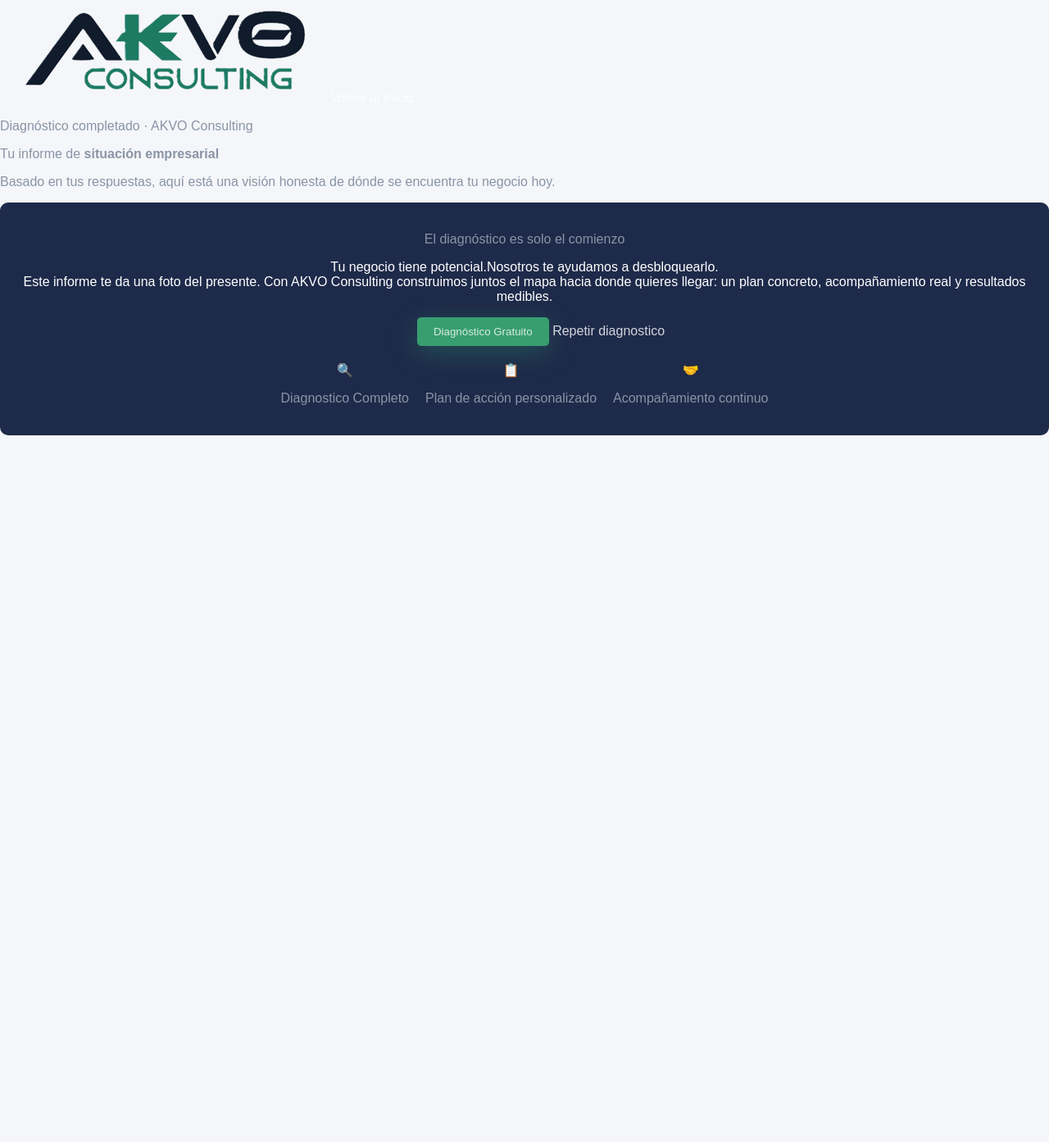
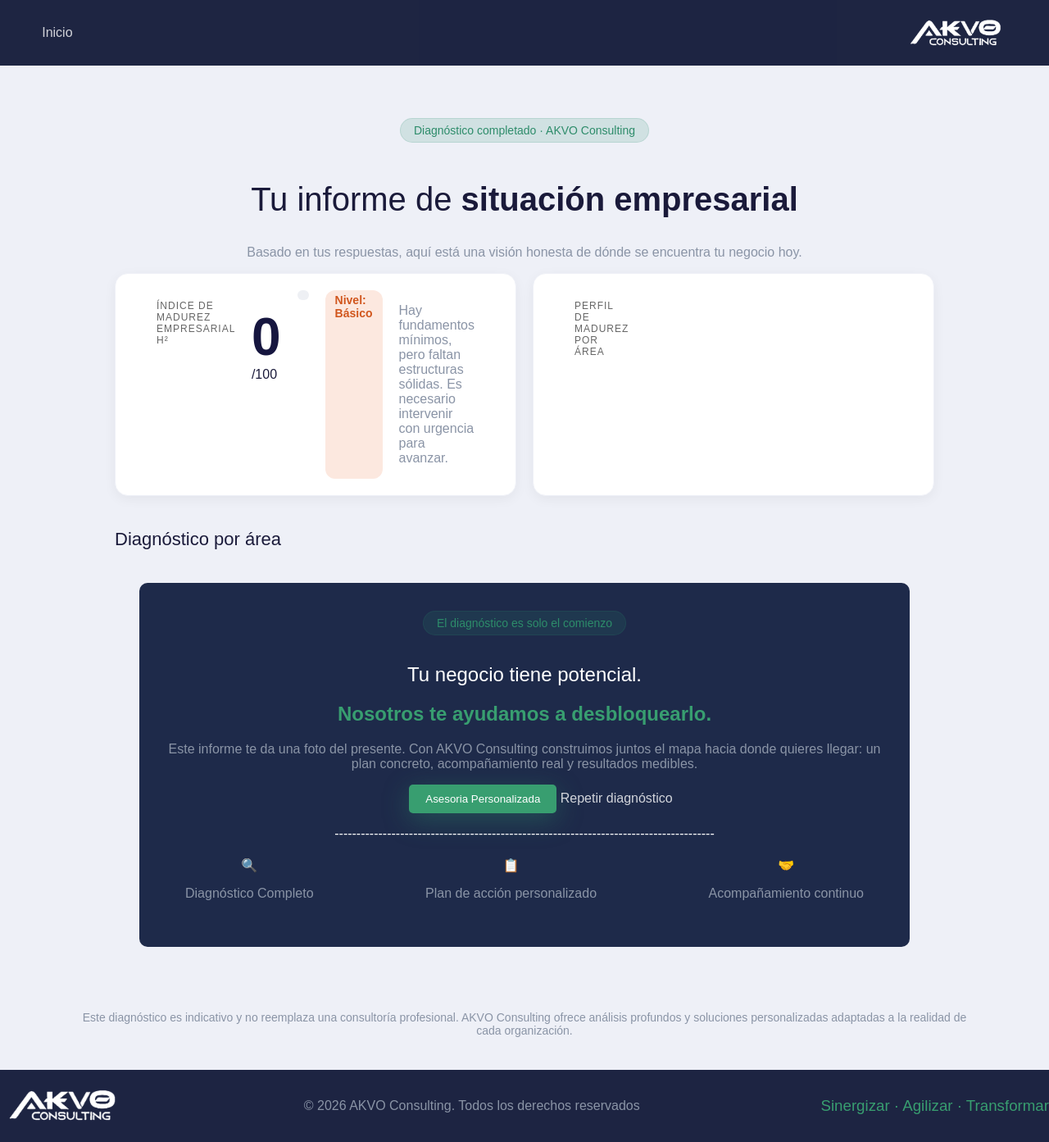
Before and after one commit to junezka/AKVO, a website: page pages/diagnostico.html in a window 1280 px wide. Shown: the whole page at 82% size. Before the commit the page ends 800 px from the top, so only its background shows below. Drawn offline with Linux system fonts and the light colour scheme; a script that the page names is missing; a web font is replaced by a local one.

Commit message:
Diagnostico Actualizado

```diff
--- a/pages/diagnostico.html
+++ b/pages/diagnostico.html
@@ -1,39 +1,119 @@
 <!DOCTYPE html>
-<html lang="en">
+<html lang="es">
 <head>
     <meta charset="UTF-8">
     <meta name="viewport" content="width=device-width, initial-scale=1.0">
+    <title>Dashboard de Diagnóstico - AKVO Consulting</title>
     <link rel="stylesheet" href="../styles/style.css">
-    <title>Diagnostico</title>
+    <!-- Cargar librería Chart.js para el gráfico de radar -->
+    <script src="https://jsdelivr.net"></script>
 </head>
-<body>
+<body class="formulario">
+
+    <!-- 1. ENCABEZADO CORPORATIVO (Primer HTML) -->
     <section>
-        <div>
-            <header>
-                <img src="../images/image-5-DxJ_jtyd.png" alt="AKVO Consulting">
-                <a href="../pages/index.html">Volver al inicio</a>
-            </header>
+        <header class="header">
+                <nav style="background: rgba(21, 29, 59, 0.96);">
+                    <a href="../pages/index.html">Inicio</a>
+                    <img src="../images/image-5-DxJ_jtyd.png" alt="AKVO Consulting" class="logo">
+                </nav>
+        </header>
+    </section>
+
+    <!-- 2. CONTENEDOR PRINCIPAL DEL DASHBOARD (Segundo HTML) -->
+    <div class="dashboard-container">
+
+        <!-- CABECERA DE TEXTOS (Fusión de ambos HTML) -->
+        <section class="header-form">
+            <p class="sombreado-verde">Diagnóstico completado · AKVO Consulting</p>
+            <h2 style="font-size: 40px;">Tu informe de <strong>situación empresarial</strong></h2>
+            <p>Basado en tus respuestas, aquí está una visión honesta de dónde se encuentra tu negocio hoy.</p>
+        </section>
+
+        <!-- GRID DE RESULTADOS (Segundo HTML) -->
+        <div class="grid-layout">
+            <!-- Tarjeta 1: Puntuación -->
+            <div class="card">
+                <h3>ÍNDICE DE MADUREZ EMPRESARIAL H²</h3>
+                <div class="score-display">
+                    <span class="score-number" id="finalScore">0</span>
+                    <span class="score-total">/100</span>
+                </div>
+                <div class="progress-bar-container">
+                    <div class="progress-bar" id="scoreProgress"></div>
+                </div>
+                <span class="level-badge" id="levelText">Nivel: Calculando...</span>
+                <p id="feedbackText">Completando análisis...</p>
+            </div>
+
+            <!-- Tarjeta 2: Gráfico -->
+            <div class="card">
+                <h3>PERFIL DE MADUREZ POR ÁREA</h3>
+                <div class="chart-container">
+                    <canvas id="radarChart"></canvas>
+                </div>
+            </div>
         </div>
-    </section>
-    <section>
-        <p>Diagnóstico completado · AKVO Consulting</p>
-        <p>Tu informe de <strong>situación empresarial</strong></p>
-        <p>Basado en tus respuestas, aquí está una visión honesta de dónde se encuentra tu negocio hoy.</p>
-    </section>
-    <section class="card2">
-        <p>El diagnóstico es solo el comienzo</p>
-        <span>Tu negocio tiene potencial.Nosotros te ayudamos a desbloquearlo.</span>
-        <br>
-        <span>Este informe te da una foto del presente. Con AKVO Consulting construimos juntos el mapa hacia donde quieres llegar: un plan concreto, acompañamiento real y resultados medibles.</span>
-                <ul>
-                    <button style="box-shadow: 0 8px 32px #2d8c6a66;"><a href="../pages/formulario1.html">Diagnóstico Gratuito</a></button>
-                    <a href="../pages/formulario1.html" class="metodologia">Repetir diagnostico</a>
-                </ul>
-    <div style="display: flex; justify-content: center; gap: 20px; margin-top: 20px; text-align: center;">
-        <div>🔍<p>Diagnostico Completo</p></div>
-        <div>📋<p>Plan de acción personalizado</p></div>
-        <div >🤝<p>Acompañamiento continuo</p></div>
+
+        <!-- SECCIÓN DE RECOMENDACIONES POR ÁREA (Segundo HTML) -->
+        <div class="areas-section">
+            <h2>Diagnóstico por área</h2>
+            <div id="areasContainer" class="areas-container">
+                <!-- Las tarjetas se insertarán aquí con JavaScript -->
+            </div>
+        </div>
+
+        <!-- 3. TARJETA DE CIERRE "EL DIAGNÓSTICO ES SOLO EL COMIENZO" (Primer HTML) -->
+        <section class="card-diagnostico">
+            <p class="sombreado-verde">El diagnóstico es solo el comienzo</p>
+            <h2>Tu negocio tiene potencial.</h2>
+            <h2><strong style="color: #389e70;">Nosotros te ayudamos a desbloquearlo.</strong></h2>
+            <p>Este informe te da una foto del presente. Con AKVO Consulting construimos juntos el mapa hacia donde quieres llegar: un plan concreto, acompañamiento real y resultados medibles.</p>
+
+            <ul>
+                <button style="box-shadow: 0 8px 32px #2d8c6a66;" onclick="enviarCorreo()">
+                    Asesoria Personalizada
+                </button>
+                <a href="../pages/formulario1.html" class="metodologia">Repetir diagnóstico</a>
+            </ul>
+            ---------------------------------------------------------------------------------------
+            <div class="iconos-diagnosticos">
+                <div>🔍<p>Diagnóstico Completo</p></div>
+                <div>📋<p>Plan de acción personalizado</p></div>
+                <div>🤝<p>Acompañamiento continuo</p></div>
+            </div>
+        </section>
     </div>
-    </section>
+
+
+    <br>
+
+    <p style="text-align: center; margin: 20px 5%; font-size: 14px; max-width: 900%; padding: 20px;">Este diagnóstico es indicativo y no reemplaza una consultoría profesional. AKVO Consulting ofrece análisis profundos y soluciones personalizadas adaptadas a la realidad de cada organización.</p>
+
+    <!-- VINCULACIÓN DEL SCRIPT EXTERNO (Segundo HTML) -->
+    <script src="script.js"></script>
+
+    <footer>
+        <img src="../images/image-5-DxJ_jtyd.png" alt="" class="logo">
+        <p>© 2026 AKVO Consulting. Todos los derechos reservados</p>
+        <h3>Sinergizar · Agilizar · Transformar</h3>
+    </footer>
 </body>
 </html>
+<script>
+function enviarCorreo() {
+    const correo = "akvo.3116@gmail.com";
+    const asunto = "Solicitud de Asesoría Personalizada - AKVO";
+
+    // Construimos el mensaje con saltos de línea limpios
+    const mensaje = "Buen dia equipo de AKVO deseo una asesoria personalizada\n" +
+                    "Nombre empresa:\n" +
+                    "Numero de contacto:";
+
+    // Usamos encodeURIComponent para obligar al navegador a procesar todo el texto sin pérdidas
+    const urlmailto = `mailto:${correo}?subject=${encodeURIComponent(asunto)}&body=${encodeURIComponent(mensaje)}`;
+
+    // Abrimos el gestor de correos
+    window.location.href = urlmailto;
+}
+</script>
--- a/styles/style.css
+++ b/styles/style.css
@@ -854,6 +854,27 @@ body {
     font-size: 12px;
     font-weight: bold;
 }
+.iconos-diagnosticos{
+    display: flex;
+    flex-direction: row;
+    justify-content: space-between;
+    gap: 10px;
+    margin: 20px 4%;
+}
+
+.card-diagnostico{
+    background-color: #1e2a4a;
+    color: white;
+    text-align: center;
+    max-width: 100%;
+    padding: 20px;
+    border-radius: 10px;
+    width: 90%;
+    max-width: 1000px;
+    margin: 20px auto;
+    justify-content: space-between;
+}
+
 /* --- Estilos para pantallas pequeñas (Móviles / Tablets) --- */
 @media (max-width: 750px) {
     /* 1. Ocultamos el logo si tampoco lo quieres, o solo los enlaces */
```
